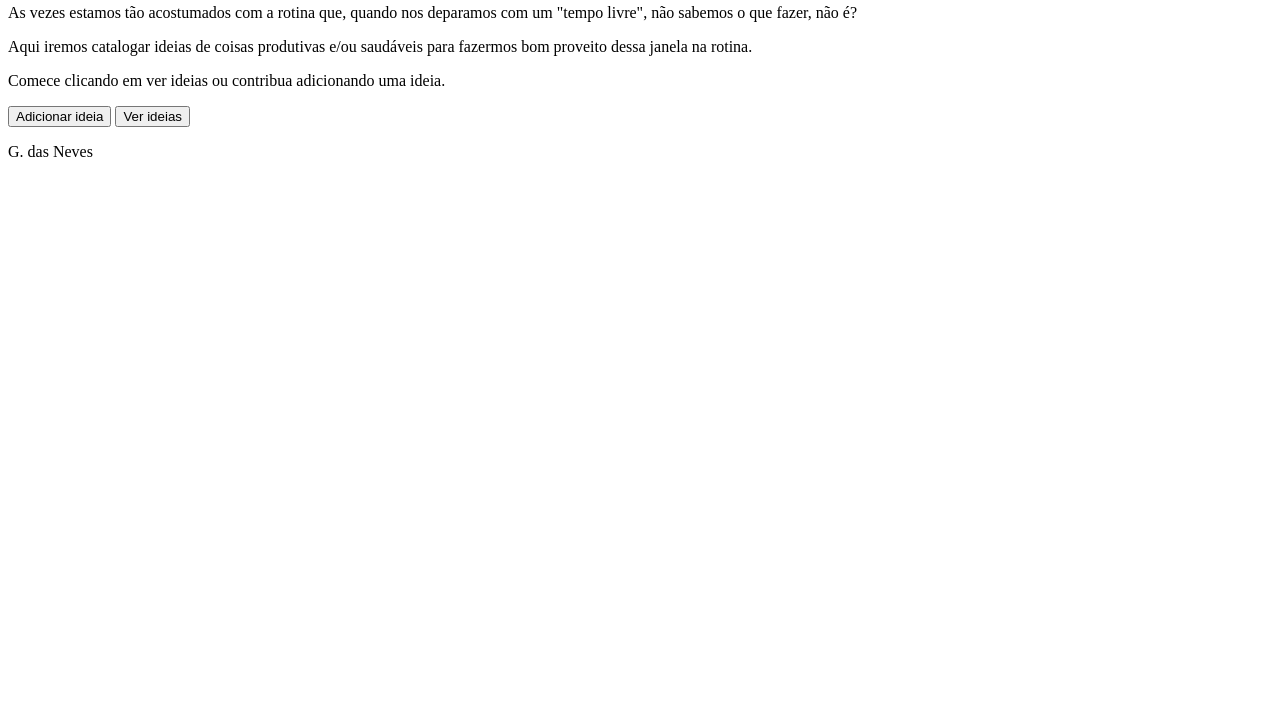
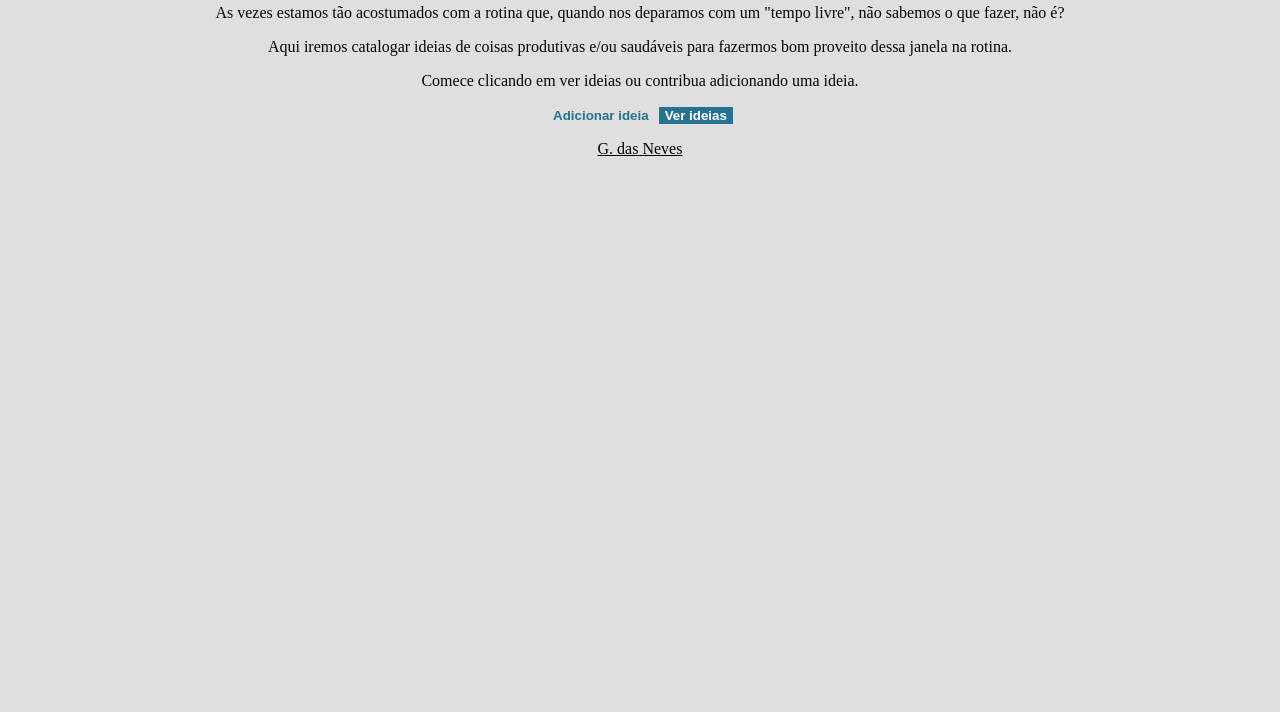
Before and after one commit to gabrieldasneves/Dibobeira, a plain HTML site: page index.html in a window 1280 px wide. Shown: the part 88-800 px from the top of the page. Drawn offline with Linux system fonts and the light colour scheme.

Commit message:
inicio do CSS  e do JS

```diff
--- a/index.html
+++ b/index.html
@@ -5,6 +5,35 @@
     <head>
         <title>Dibobeira</title>
         <meta http-equiv="Content-Type" content="text/html;charset=UTF-8">
+        <style>
+
+            #footer a {
+                color: black;
+
+            }
+
+            body {
+                background: #e0dfdf;
+                color: rgb(7, 7, 7);
+                text-align: center;
+            }
+
+
+            .fat{
+                color:white;
+                background: #257291;
+            }
+
+
+            button{
+               border: none;
+               font-weight: bold;
+               background: none;
+               color: #257291;
+            }
+
+
+        </style>
     </head>
 
     <body>
@@ -24,12 +53,26 @@
         <button>
             Adicionar ideia
         </button>
-        <button>
+        <button class = "fat">
             Ver ideias
         </button>
-        <p>
-            G. das Neves
+        <p id="footer">
+            <a href="https://www.linkedin.com/in/gabriel-alves-das-neves-19009b13b/">G. das Neves</a>
         </p>
+
+
+        <script>
+
+            document
+                .querySelector("button.fat")
+                ,addEventListener("click",function(){
+
+                })
+
+        </script>
+
+
+
     </body>
 
 </html>
```
